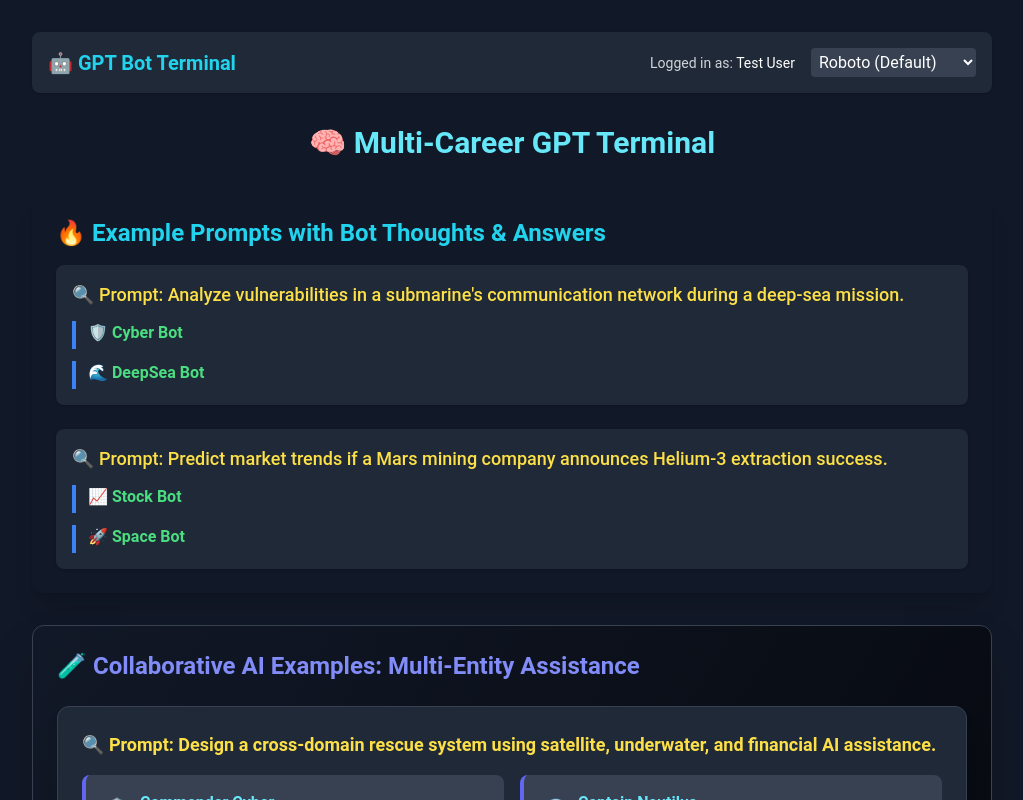
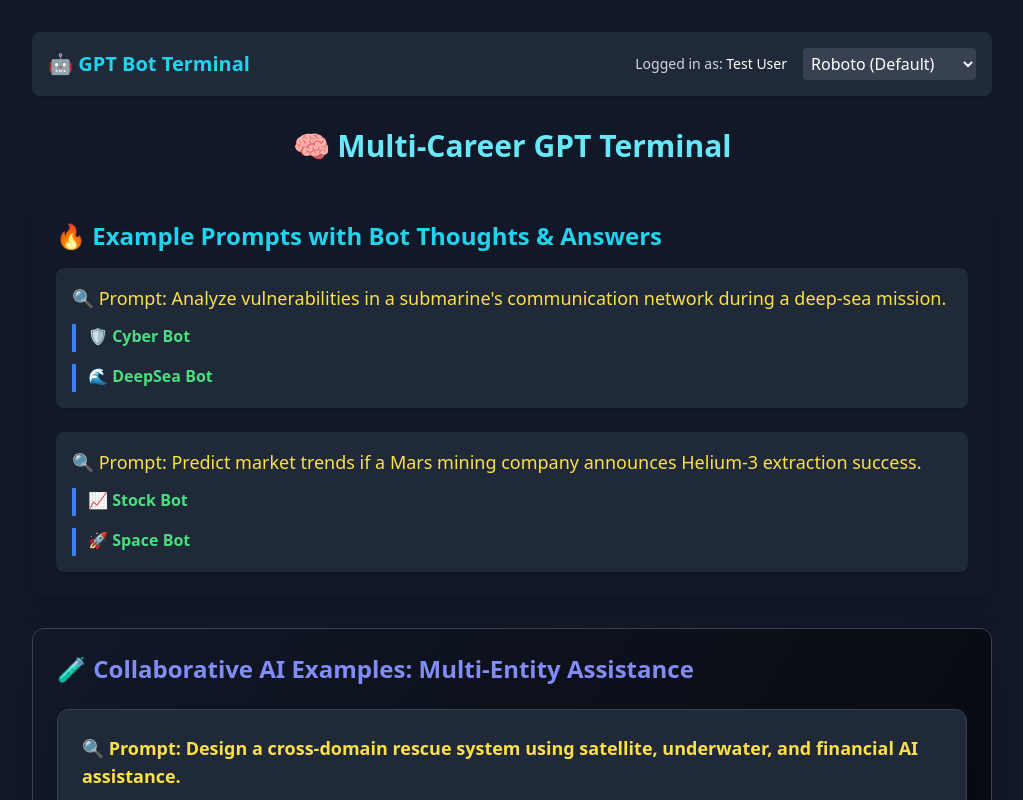
Before and after one commit to krishramoju2/ai-is-colab-2.0, a Next.js app: page / in a window 1280 px wide. Shown: the top 800 px of the page, without its empty margins (128-1151 px from the left). Built offline with nearby package versions, Linux system fonts and the light colour scheme.

Commit message:
Update globals.css

```diff
--- a/styles/globals.css
+++ b/styles/globals.css
@@ -3,39 +3,9 @@
 @tailwind components;
 @tailwind utilities;
 
-/* ✅ Font-face utility classes (must match your tailwind.config.js) */
-.font-roboto {
-  font-family: 'Roboto', sans-serif;
-}
-
-.font-dancing {
-  font-family: 'Dancing Script', cursive;
-}
-
-.font-vibes {
-  font-family: 'Great Vibes', cursive;
-}
-
-.font-satisfy {
-  font-family: 'Satisfy', cursive;
-}
-
-.font-pacifico {
-  font-family: 'Pacifico', cursive;
-}
-
-.font-lobster {
-  font-family: 'Lobster', cursive;
-}
-
-.font-sacramento {
-  font-family: 'Sacramento', cursive;
-}
-
-.font-shadows {
-  font-family: 'Shadows Into Light', cursive;
-}
-
-.font-calligraffitti {
-  font-family: 'Calligraffitti', cursive;
-}
+/* styles/globals.css */
+@import url('https://fonts.googleapis.com/css2?family=Great+Vibes&display=swap');
+@import url('https://fonts.googleapis.com/css2?family=Dancing+Script&display=swap');
+@import url('https://fonts.googleapis.com/css2?family=Satisfy&display=swap');
+@import url('https://fonts.googleapis.com/css2?family=Allura&display=swap');
+@import url('https://fonts.googleapis.com/css2?family=Pacifico&display=swap');
```
